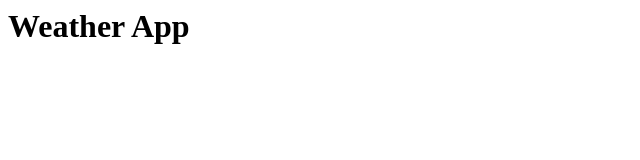
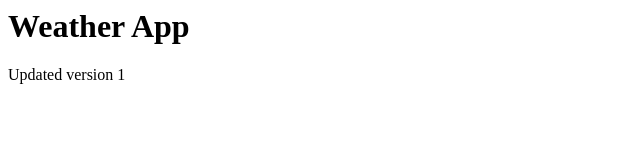
Before and after one commit to pujabehara/revision, a plain HTML site: page index.html in a window 1280 px wide. Shown: the whole page, without its empty margins (0-640 px from the left). Drawn offline with Linux system fonts and the light colour scheme.

Commit message:
updated index.html with a paragraph

```diff
--- a/index.html
+++ b/index.html
@@ -1 +1,2 @@
 <h1>Weather App</h1>
+<p>Updated version 1</p>
```
